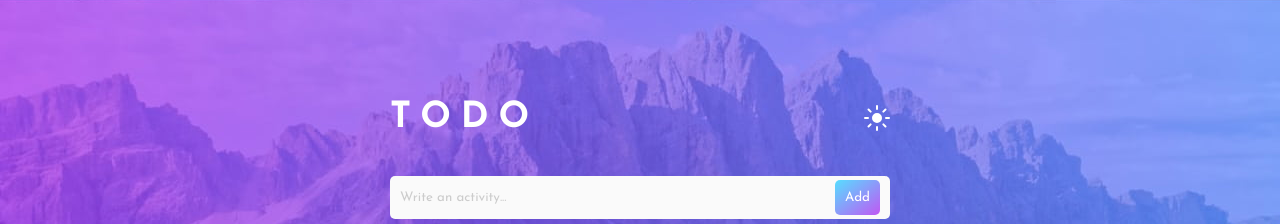
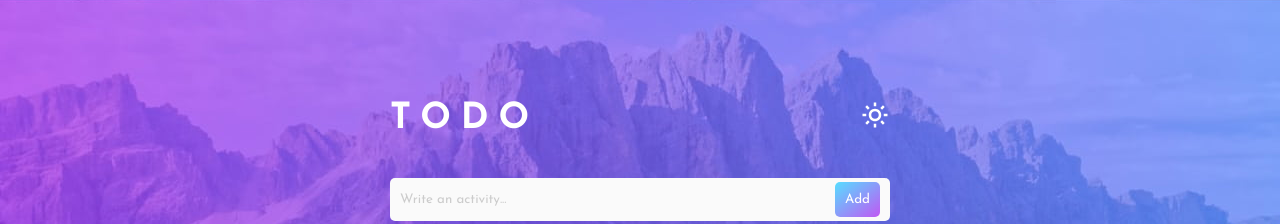
Before and after one commit to MMSabbaghi/React_Todo_App, a React (Create React App) app: page / in a window 1280 px wide. Shown: the top 224 px of the page. Built offline with nearby package versions, Linux system fonts and the light colour scheme.

Commit message:
change header icons

```diff
--- a/src/component/Header/Header.js
+++ b/src/component/Header/Header.js
@@ -1,16 +1,13 @@
-import moonImg from "../../assets/images/icon-moon.svg";
-import sunImg from "../../assets/images/icon-sun.svg";
+import { BiMoon, BiSun } from "react-icons/bi";
 import styles from "./Header.module.css";
 
 const Header = ({ darkMode, onModeChange }) => {
   return (
     <div className={styles.header}>
       <h1> TODO </h1>
-      <img
-        src={darkMode ? moonImg : sunImg}
-        alt="read mode"
-        onClick={onModeChange}
-      />
+      <button onClick={onModeChange} className={styles.mode_icon}>
+        {darkMode ? <BiMoon /> : <BiSun />}
+      </button>
     </div>
   );
 };
--- a/src/component/Header/Header.module.css
+++ b/src/component/Header/Header.module.css
@@ -9,3 +9,10 @@
   color: #fff;
   letter-spacing: 10px;
 }
+
+.mode_icon {
+  color: #fff;
+  font-size: 30px;
+  border: none;
+  background-color: transparent;
+}
```
Also changed, not shown: src/assets/images/icon-moon.svg (deleted), src/assets/images/icon-sun.svg (deleted).
